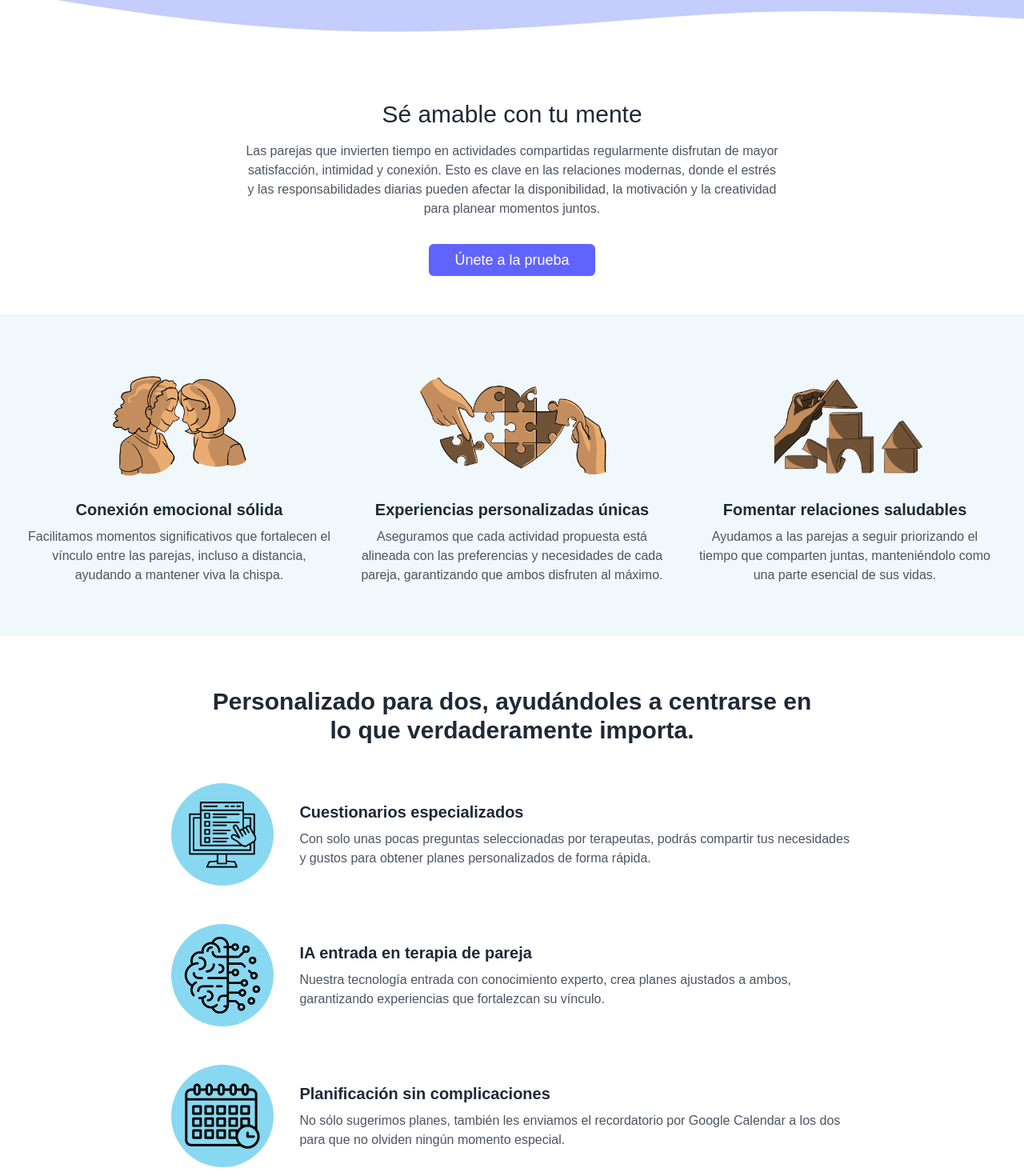
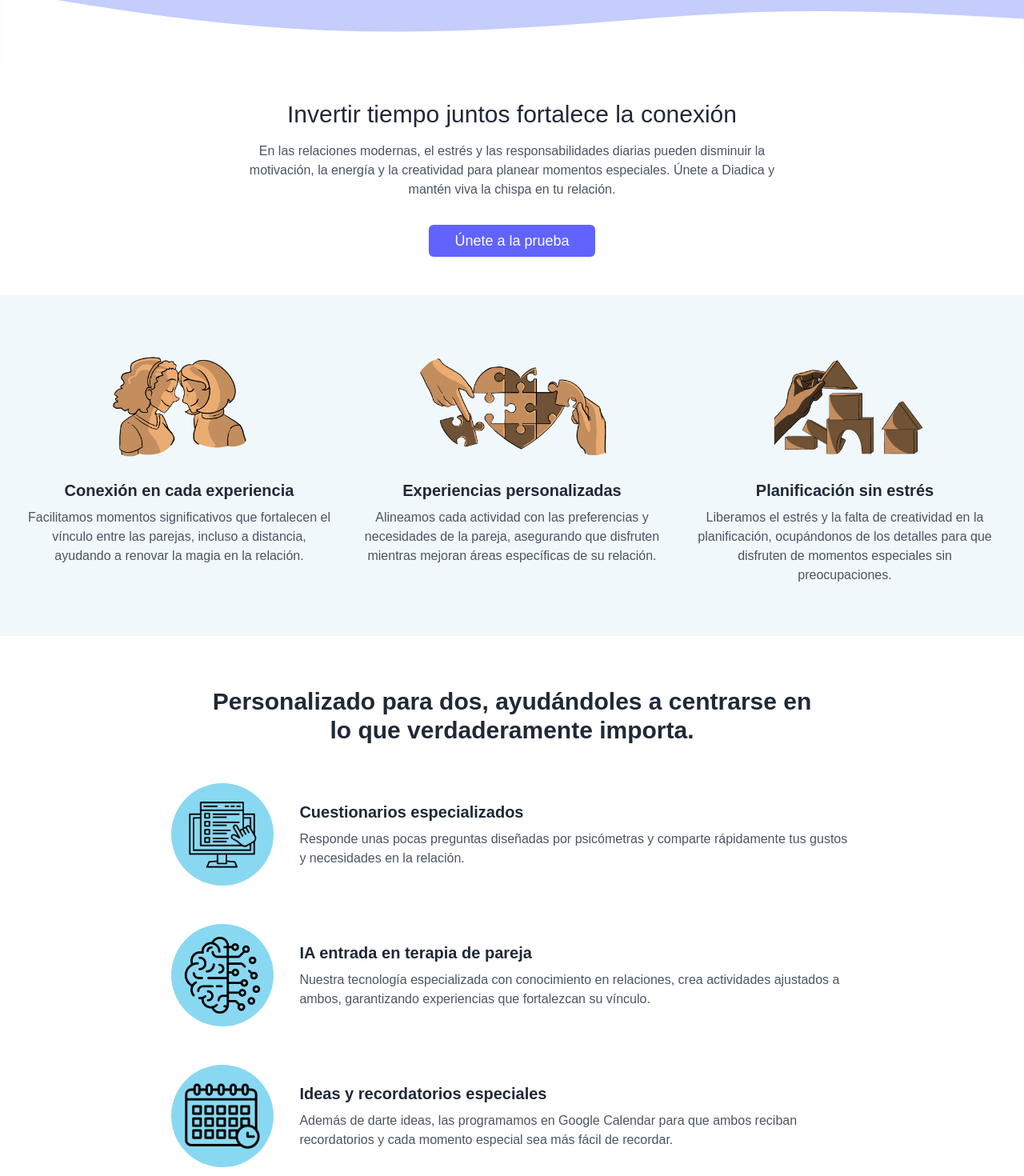
Before and after one commit to bernialabs/diadica-web-app, a Next.js app: page / in a window 1280 px wide. Shown: the part 820-2290 px from the top of the page at 80% size. Built offline with nearby package versions, Linux system fonts and the light colour scheme.

Commit message:
Update website copy texts

```diff
--- a/src/components/hero-section.tsx
+++ b/src/components/hero-section.tsx
@@ -68,9 +68,9 @@ export default function Component() {
       {/* Call-to-action Section */}
       <div className="bg-white py-12">
         <div className="container mx-auto px-4 text-center">
-          <h2 className="text-2xl md:text-3xl text-gray-800 mb-4">Sé amable con tu mente</h2>
+          <h2 className="text-2xl md:text-3xl text-gray-800 mb-4">Invertir tiempo juntos fortalece la conexión</h2>
           <p className="text-gray-600 max-w-2xl mx-auto mb-8">
-            Las parejas que invierten tiempo en actividades compartidas regularmente disfrutan de mayor satisfacción, intimidad y conexión. Esto es clave en las relaciones modernas, donde el estrés y las responsabilidades diarias pueden afectar la disponibilidad, la motivación y la creatividad para planear momentos juntos.
+            En las relaciones modernas, el estrés y las responsabilidades diarias pueden disminuir la motivación, la energía y la creatividad para planear momentos especiales. Únete a Diadica y mantén viva la chispa en tu relación.
           </p>
           <Button className="bg-[#6163FD] text-white hover:bg-[#4A4BFD] text-lg px-8 py-3">
             Únete a la prueba
@@ -365,18 +365,18 @@ export default function Component() {
 
 const features = [
   {
-    title: "Conexión emocional sólida",
-    description: "Facilitamos momentos significativos que fortalecen el vínculo entre las parejas, incluso a distancia, ayudando a mantener viva la chispa.",
+    title: "Conexión en cada experiencia",
+    description: "Facilitamos momentos significativos que fortalecen el vínculo entre las parejas, incluso a distancia, ayudando a renovar la magia en la relación.",
     picture: "feature_1.png"
   },
   {
-    title: "Experiencias personalizadas únicas",
-    description: "Aseguramos que cada actividad propuesta está alineada con las preferencias y necesidades de cada pareja, garantizando que ambos disfruten al máximo.",
+    title: "Experiencias personalizadas",
+    description: "Alineamos cada actividad con las preferencias y necesidades de la pareja, asegurando que disfruten mientras mejoran áreas específicas de su relación.",
     picture: "feature_2.png"
   },
   {
-    title: "Fomentar relaciones saludables",
-    description: "Ayudamos a las parejas a seguir priorizando el tiempo que comparten juntas, manteniéndolo como una parte esencial de sus vidas.",
+    title: "Planificación sin estrés",
+    description: "Liberamos el estrés y la falta de creatividad en la planificación, ocupándonos de los detalles para que disfruten de momentos especiales sin preocupaciones.",
     picture: "feature_3.png"
   },
 ]
@@ -384,17 +384,17 @@ const features = [
 const benefits = [
   {
     title: "Cuestionarios especializados",
-    description: "Con solo unas pocas preguntas seleccionadas por terapeutas, podrás compartir tus necesidades y gustos para obtener planes personalizados de forma rápida.",
+    description: "Responde unas pocas preguntas diseñadas por psicómetras y comparte rápidamente tus gustos y necesidades en la relación.",
     picture: "benefit_1.png"
   },
   {
     title: "IA entrada en terapia de pareja",
-    description: "Nuestra tecnología entrada con conocimiento experto, crea planes ajustados a ambos, garantizando experiencias que fortalezcan su vínculo.",
+    description: "Nuestra tecnología especializada con conocimiento en relaciones, crea actividades ajustados a ambos, garantizando experiencias que fortalezcan su vínculo.",
     picture: "benefit_2.png"
   },
   {
-    title: "Planificación sin complicaciones",
-    description: "No sólo sugerimos planes, también les enviamos el recordatorio por Google Calendar a los dos para que no olviden ningún momento especial.",
+    title: "Ideas y recordatorios especiales",
+    description: "Además de darte ideas, las programamos en Google Calendar para que ambos reciban recordatorios y cada momento especial sea más fácil de recordar.",
     picture: "benefit_3.png"
   },
 ]
@@ -445,19 +445,21 @@ const teamMembers = [
 const faqItems = [
   {
     question: "¿Qué es Diadica?",
-    answer: "Diadica es una aplicación móvil desarrollada por terapeutas de pareja y expertos en tecnología con el objetivo de ayudar a las parejas a superar los retos que enfrentan en la vida moderna, como el estrés y la falta de tiempo de calidad. Nuestra misión es proporcionar herramientas prácticas y efectivas que apoyen a las parejas, ayudándoles a fortalecer su conexión y gestionar mejor su tiempo y relación."
+    answer: "Diadica es la primera aplicación móvil desarrollada por terapeutas de pareja y expertos en inteligencia artifical, con el objetivo de ayudar a las parejas a superar los retos que enfrentan en la vida moderna, como el estrés y la falta de tiempo de calidad. Nuestra misión es proporcionar herramientas prácticas y efectivas que apoyen a las parejas, ayudándoles a fortalecer su conexión y gestionar mejor su tiempo y relación."
   },
   {
     question: "¿Para qué se diseñó esta aplicación?",
-    answer: "Esta aplicación fue creada para ayudar a las parejas a conectarse más profundamente, ya sea que estén a distancia o quieran salir de la rutina. Nuestro objetivo es facilitar planes personalizados y significativos que fortalezcan la relación, proporcionando ideas creativas y gestionando las actividades de forma eficiente."
+    answer: "Esta aplicación fue creada para ayudar a las parejas a conectarse más profundamente, ya sea que estén a distancia o quieran salir de la rutina. Nuestro objetivo es facilitar actividades personalizadas y significativas que fortalezcan la relación, brindando ideas creativas y gestionando cada detalle de manera eficiente."
   },
   {
     question: "¿La aplicación es gratuita?",
-    answer: "Puedes comenzar a usar Diadica con 169 créditos gratuitos, que te permitirán acceder a planes personalizados, sorprender a tu pareja y organizar actividades con integración a Google Calendar. Una vez que hayas utilizado tus créditos, ofrecemos opciones de paquetes adicionales o una suscripción ilimitada para que sigas disfrutando de todas las funciones de Diadica sin interrupciones."
+    answer: "Puedes comenzar a usar Diadica con 169 créditos gratuitos, que te permitirán acceder a actividades personalizadas, sorprender a tu pareja y programar vuestras actividades en Google Calendar. Una vez que hayas utilizado tus créditos, ofrecemos opciones de paquetes adicionales o una suscripción ilimitada para que sigas disfrutando de todas las funciones de Diadica sin interrupciones."
   },
   {
     question: "¿Cómo funciona?",
-    answer: "Diadica ofrece dos funciones principales. Sorprender a tu pareja: Basado en un cuestionario que respondes, te proporcionamos planes e ideas personalizadas que puedes utilizar para invitar a tu pareja a vivir momentos especiales. Planes compartidos: Cada miembro de la pareja completa su propio cuestionario en la aplicación. A partir de estos datos, generamos un plan que satisfaga los gustos de ambos. Además, integramos el plan en Google Calendar, enviando una notificación para que ambos reserven ese espacio en sus agendas."
+    answer: `Diadica ofrece dos funciones principales.
+             Sorprender a tu pareja: Basado en un cuestionario que respondes, te proporcionamos planes e ideas personalizadas que puedes utilizar para invitar a tu pareja a vivir momentos especiales.
+             Actividades compartidas: Cada miembro de la pareja completa su propio cuestionario en la aplicación. A partir de estos datos, generamos un plan que satisfaga los gustos de ambos. Además, integramos el plan en Google Calendar, enviando una notificación para que ambos reserven ese espacio en sus agendas.`
   },
   {
     question: "¿Para qué parejas se recomienda?",
```
